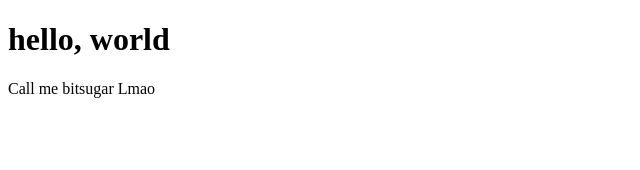
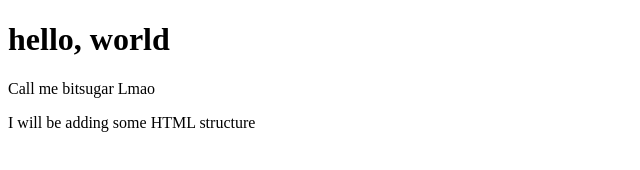
Before and after one commit to bitsugar01/website, a plain HTML site: page index.html in a window 1280 px wide. Shown: the whole page, without its empty margins (0-640 px from the left). Drawn offline with Linux system fonts and the light colour scheme.

Commit message:
Add some HTML structure

```diff
--- a/index.html
+++ b/index.html
@@ -1,4 +1,3 @@
-
 <!DOCTYPE html>
 <html>
 <head>
@@ -7,5 +6,6 @@
 <body>
 <h1>hello, world</h1>
 <p>Call me bitsugar Lmao</p>
+<p>I will be adding some HTML structure</p>
 </body>
 </html>
```
